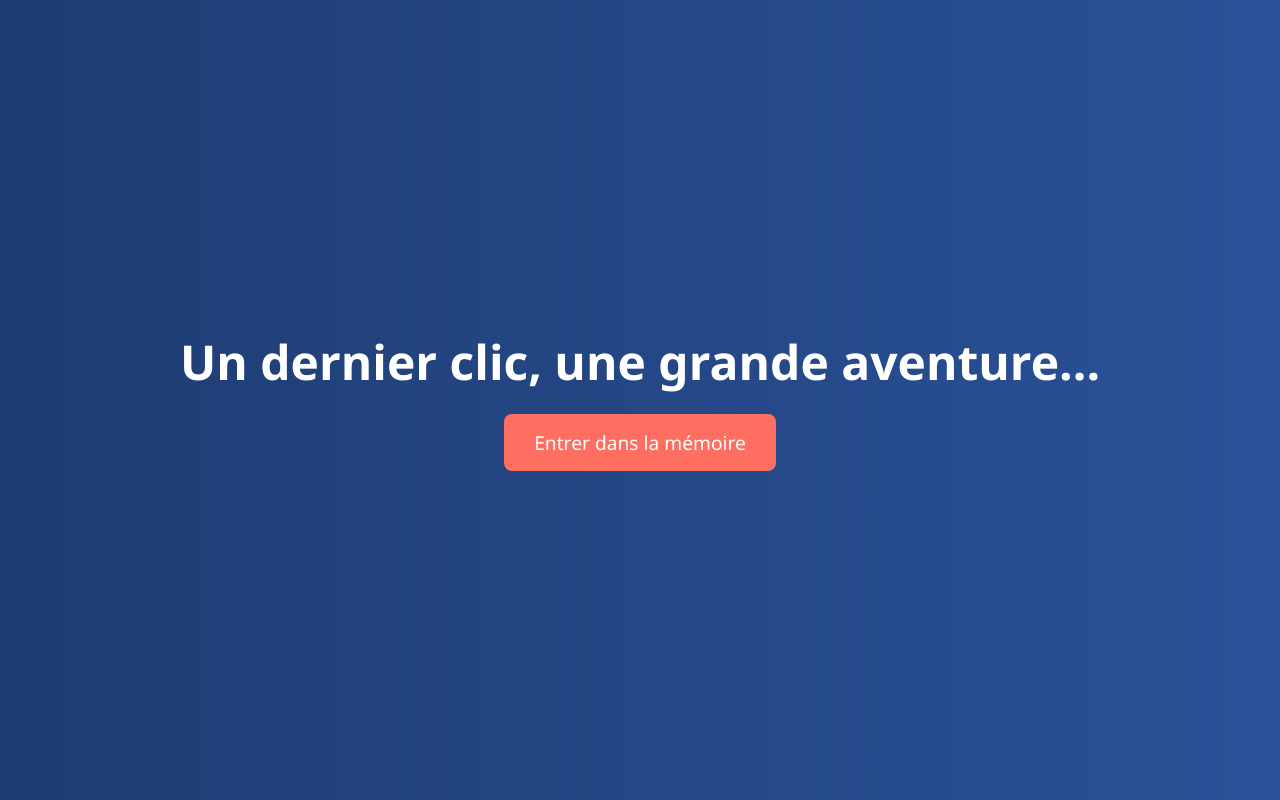
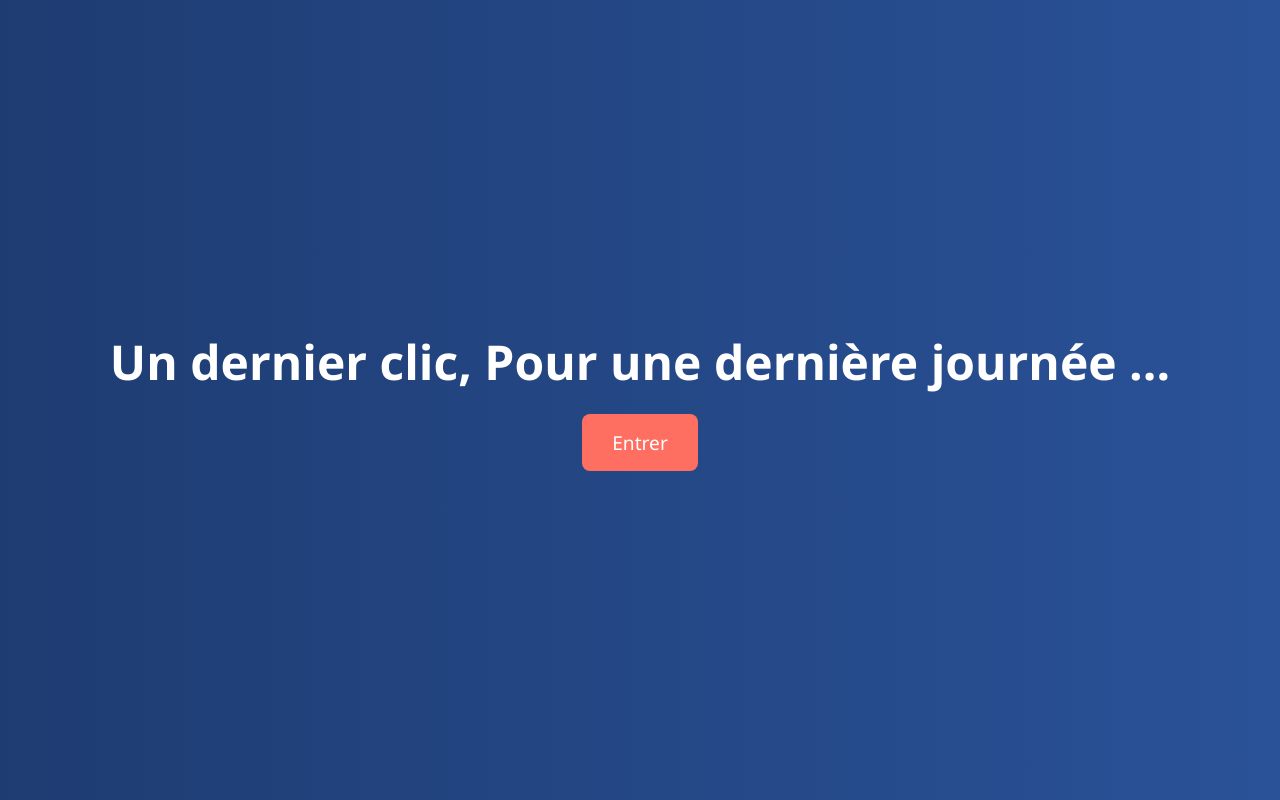
Before and after one commit to ornell27/site, a plain HTML site: page index.html in a window 1280 px wide. Drawn offline with Linux system fonts and the light colour scheme.

Commit message:
Update index.html

```diff
--- a/index.html
+++ b/index.html
@@ -55,8 +55,8 @@
 </head>
 <body>
   <div class="container">
-    <h1>Un dernier clic, une grande aventure...</h1>
-    <button onclick="window.location.href='./page2.html'">Entrer dans la mémoire</button>
+    <h1>Un dernier clic, Pour une dernière journée ...</h1>
+    <button onclick="window.location.href='./page2.html'">Entrer</button>
   </div>
 </body>
 </html>
```
